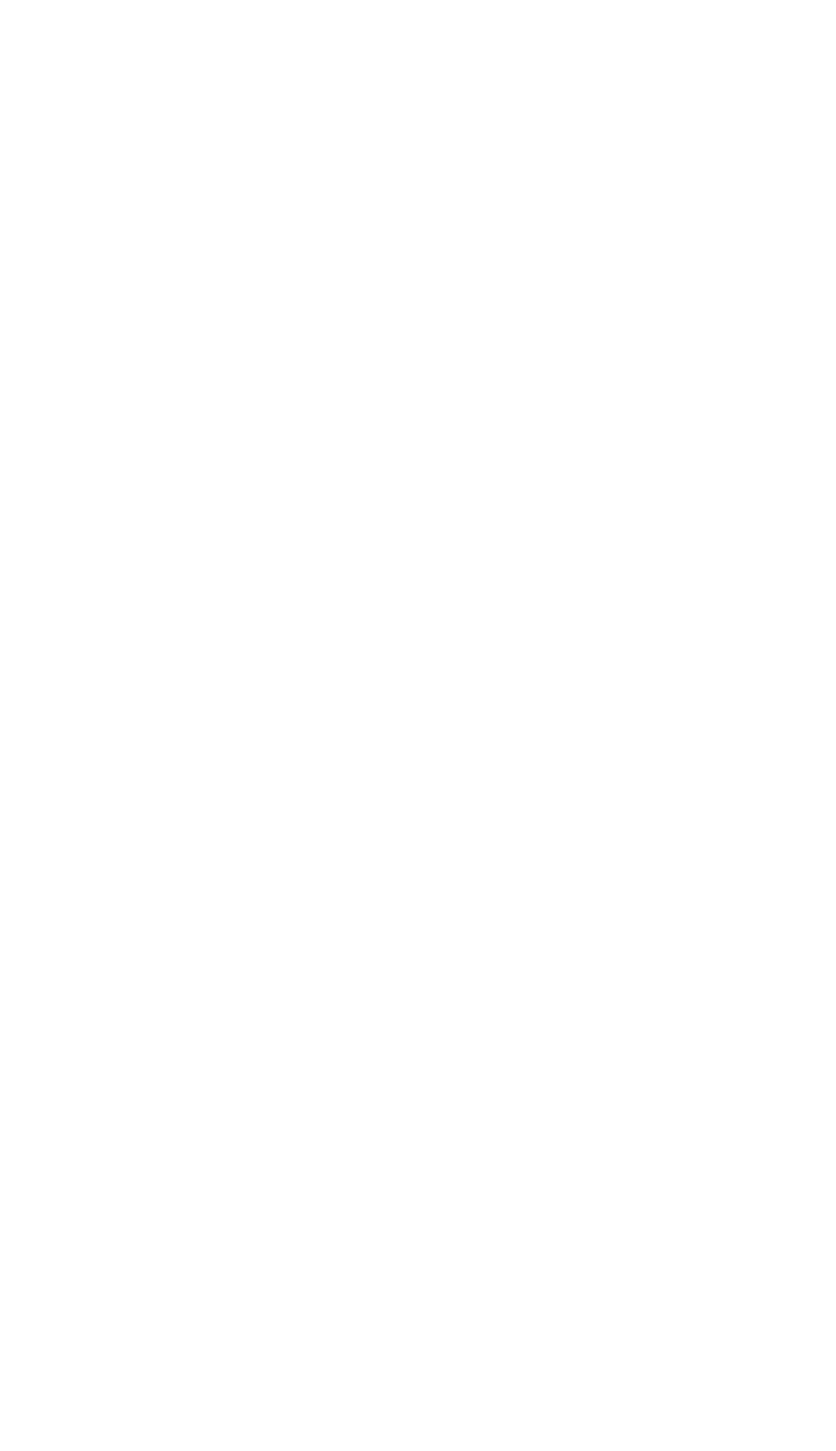
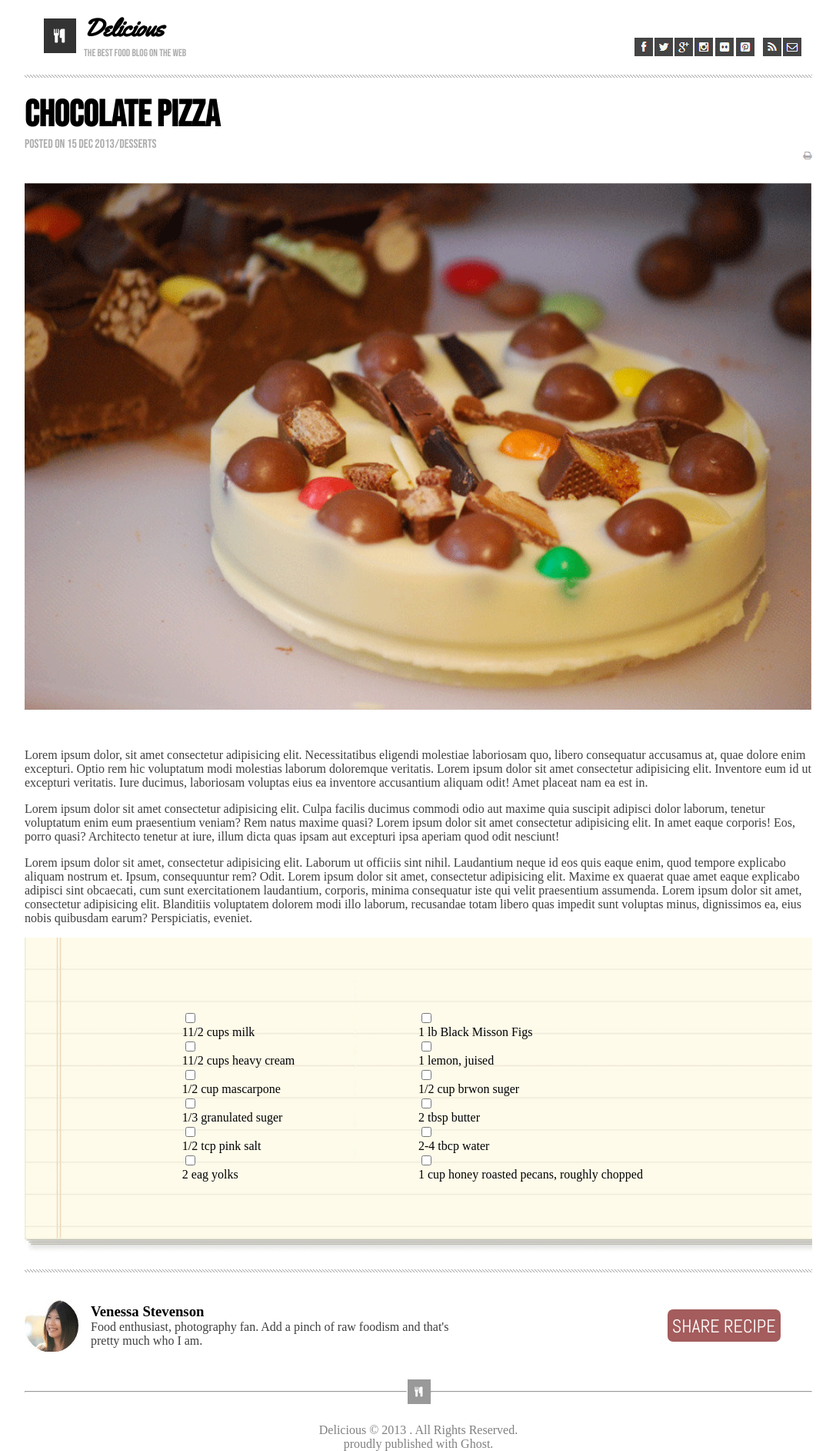
Before and after one commit to BasharDamen/chocolate-pizza, a plain HTML site: page index.html in a window 1280 px wide. Shown: the whole page at 77% size, without its empty margins (96-1183 px from the left). Before the commit the page ends 800 px from the top, so only its background shows below. Drawn offline with Linux system fonts and the light colour scheme.

Commit message:
chocopizza

```diff
--- a/index.html
+++ b/index.html
@@ -5,26 +5,129 @@
     <meta http-equiv="X-UA-Compatible" content="IE=edge">
     <meta name="viewport" content="width=device-width, initial-scale=1.0">
     <title>chocolate-pizza</title>
+    <link rel="stylesheet" href="stylesheet.css">
 </head>
 <body>
     <header>
-        <nav>
+        <div id="logo">
 
-        </nav>
+            <div>
+                <img src="img/logo.png" alt="" >
+
+            </div>
+            <div>
+                <h1>Delicious</h1>
+                <small>THE BEST FOOD BLOG ON THE WEB</small>
+            </div>
+        </div>
+        <div id="navs">
+            <div id="nav1">
+                <a href="https://www.facebook.com/" target="_blank"><img src="img/fb-icon.png" alt="facebook"></a>
+
+                <a href="https://twitter.com/" target="_blank"><img src="img/twit-icon.png" alt="twiter"></a>
+
+                <a href="" target="_blank"><img src="img/gp-icon.png" alt="google plus"></a>
+
+                <a href="https://www.instagram.com/" target="_blank"><img src="img/insta-icon.png" alt="instagram"></a>
+
+                <a href="" target="_blank"><img src="img/flic-icon.png" alt="flic"></a>
+
+                <a href="https://www.pinterest.com/" target="_blank"><img src="img/pint-icon.png" alt="painterest"></a>
+
+            </div>
+
+            <div id="nav2">
+                <a href="" target="_blank"><img src="img/rss-icon.png" alt="RSS"></a>
+                <a href="" target="_blank"><img src="img/mail-icon.png" alt="painterest"></a>
+            </div>
+        </div>
     </header>
+    <div class="imgBorder"></div>
     <main>
-        <h1>
+        <section>
+            <div id="title">
+                <h1>chocolate Pizza</h1>
+                <p>POSTED ON 15 DEC 2013/DESSERTS</p>
+                <img src="img/print-icon.png" alt="Print" >
 
-        </h1>
-        <section id="hero">
+            </div>
+            <div id="hero">
+                <img src="img/choco-pizza.png" alt="">
+            </div>
+            <div >
+                <article>
+                    <p>     Lorem ipsum dolor, sit amet consectetur adipisicing elit. Necessitatibus eligendi molestiae laboriosam quo, libero consequatur accusamus at, quae dolore enim excepturi. Optio rem hic voluptatum modi molestias laborum doloremque veritatis. Lorem ipsum dolor sit amet consectetur adipisicing elit. Inventore eum id ut excepturi veritatis. Iure ducimus, laboriosam voluptas eius ea inventore accusantium aliquam odit! Amet placeat nam ea est in.</p>
+                    <p>     Lorem ipsum dolor sit amet consectetur adipisicing elit. Culpa facilis ducimus commodi odio aut maxime quia suscipit adipisci dolor laborum, tenetur voluptatum enim eum praesentium veniam? Rem natus maxime quasi? Lorem ipsum dolor sit amet consectetur adipisicing elit. In amet eaque corporis! Eos, porro quasi? Architecto tenetur at iure, illum dicta quas ipsam aut excepturi ipsa aperiam quod odit nesciunt!</p>
 
-        </section>
-        <section>
+                    <p>     Lorem ipsum dolor sit amet, consectetur adipisicing elit. Laborum ut officiis sint nihil. Laudantium neque id eos quis eaque enim, quod tempore explicabo aliquam nostrum et. Ipsum, consequuntur rem? Odit. Lorem ipsum dolor sit amet, consectetur adipisicing elit. Maxime ex quaerat quae amet eaque explicabo adipisci sint obcaecati, cum sunt exercitationem laudantium, corporis, minima consequatur iste qui velit praesentium assumenda. Lorem ipsum dolor sit amet, consectetur adipisicing elit. Blanditiis voluptatem dolorem modi illo laborum, recusandae totam libero quas impedit sunt voluptas minus, dignissimos ea, eius nobis quibusdam earum? Perspiciatis, eveniet.</p>
 
-        </section>
-        <section>
+                </article>
+            </div>
+            <div id="checkbox">
+              <div>
 
+                  <input type="checkbox" id="td1">
+                  <label for="td1">11/2 cups milk</label>
+
+                  <input type="checkbox" id="td2">
+                  <label for="td2">11/2 cups heavy cream</label>
+
+                  <input type="checkbox" id="td3">
+                  <label for="td3">1/2 cup mascarpone</label>
+
+                  <input type="checkbox" id="td4">
+                  <label for="td4">1/3 granulated suger</label>
+
+                  <input type="checkbox" id="td5">
+                  <label for="td5">1/2 tcp pink salt</label>
+
+                  <input type="checkbox" id="td6">
+                  <label for="td6">2 eag yolks</label>
+                </div>
+                <div>
+
+                    <input type="checkbox" id="td7">
+                    <label for="td7">1 lb Black Misson Figs</label>
+
+                    <input type="checkbox" id="td8">
+                    <label for="td8">1 lemon, juised </label>
+
+                    <input type="checkbox" id="td9">
+                    <label for="td9">1/2 cup brwon suger</label>
+
+                    <input type="checkbox" id="td10">
+                    <label for="td10">2 tbsp butter</label>
+
+                    <input type="checkbox" id="td11">
+                    <label for="td11">2-4 tbcp water</label>
+
+                    <input type="checkbox" id="td12">
+                    <label for="td12">1 cup honey roasted pecans, roughly chopped</label>
+                </div>
+                </div>
+                <div class="imgBorder"></div>
+                <div id="venessa">
+                    <img src="img/van-pic.png" alt="">
+                    <article>
+                        <h3>Venessa Stevenson</h3>
+                        <p>Food enthusiast, photography fan. Add a pinch of raw foodism and that's pretty much who I am.</p>
+                    </article>
+
+
+                    <button type="submit">SHARE RECIPE</button>
+                </div>
+                <div id="hr">
+                    <hr>
+                    <img src="img/small-logo.jpg" alt="">
+                    <hr>
+                </div>
         </section>
     </main>
+
+
+    <footer>
+        Delicious &copy; 2013 . All Rights Reserved. <br>
+        proudly published with Ghost.
+    </footer>
 </body>
 </html>
--- a/stylesheet.css
+++ b/stylesheet.css
@@ -0,0 +1,177 @@
+@import url('https://fonts.googleapis.com/css2?family=Abel&family=Archivo+Black&family=Bebas+Neue&family=Overpass:wght@200&family=Pacifico&family=Yellowtail&display=swap');
+
+
+*{
+    box-sizing: border-box;
+}
+
+body {
+    position: relative;
+    width: 80%;
+    margin: 0 auto;
+    padding: 0 0;
+}
+
+header {
+    position: static;
+    display: flex;
+    flex-direction: row;
+    justify-content: space-between;
+    margin: 15px;
+}
+
+
+
+    div#logo {
+        display: flex;
+        flex-direction: row;
+        align-items: center;
+    }
+
+        #logo img {
+            padding: 0 0;
+            margin: 0 10px;
+            display: block;
+        }
+
+
+        #logo h1 , #logo small{
+
+            padding: 0 0;
+            margin: 0 0;
+
+
+        }
+
+        #logo h1{
+            font-family: 'Yellowtail', cursive;
+        }
+
+        #logo small{
+
+            font-family: 'Bebas Neue', cursive;
+            color: #808080a6;
+        }
+
+    div#navs {
+        display: flex;
+        flex-direction: row;
+        align-items: flex-end;
+    }
+
+        div#nav1 {
+            padding: 0 0;
+            margin: 0 13px;
+        }
+
+        #navs a{
+
+            padding: 0 0;
+            margin: 0px -1px;
+
+        }
+
+.imgBorder{
+    background-image: url(img/hr-img.jpg);
+    background-repeat: repeat-x;
+    height: 4px;
+    margin: 20px 0;
+}
+
+
+div#title h1 {
+    font-size: -webkit-xxx-large;
+    padding: 0 0;
+    margin: 0 0 0 0;
+    font-family: 'Bebas Neue', cursive;
+
+}
+
+div#title p{
+    margin: 0 0;
+    font-family: 'Bebas Neue', cursive;
+    color: #808080a6;
+}
+
+#title img {
+    margin: 0 0;
+    padding: 0 0;
+    float: right;
+}
+
+div#hero img {
+    padding: 0 0;
+    margin: 30px 0;
+    width: 100%;
+}
+
+#checkbox {
+    background-image: url(img/list-bg.jpg);
+    background-size: cover;
+    background-repeat: no-repeat;
+    height: 411px;
+    display: flex;
+    flex-direction: row;
+    align-items: center;
+    justify-content: center;
+}
+
+#checkbox div {
+    display: inline-flex;
+    align-items: flex-start;
+    width: 30%;
+    flex-direction: column;
+}
+
+
+div#venessa {
+    margin: 35px 0;
+    display: flex;
+    flex-direction: row;
+    justify-content: flex-start;
+    align-items: center;
+}
+
+#venessa article h3, #venessa article p {
+    margin: 0 15px;
+    width: 75%;
+}
+
+p , small{
+    color: #3f3f3f;
+}
+
+#venessa button {
+    position: relative;
+    margin: 0 0 0 120px;
+    font-size: x-large;
+    background-color: #a45c5c;
+    color: white;
+    height: 42px;
+    border-radius: 7px;
+    border-style: none;
+    font-family: 'Abel', sans-serif;
+
+}
+
+footer {
+    clear: both;
+    display: flex;
+    flex-direction: column;
+    align-content: center;
+    align-items: center;
+    text-align: center;
+    color: gray;
+}
+
+div#hr {
+    position: relative;
+    display: flex;
+    flex-direction: row;
+    align-items: center;
+    margin: 25px 0;
+}
+
+hr{
+    width: 100%;
+}
```
Also changed, not shown: .eslintrc.json (added), img/PREVIEW.jpg (added), img/choco-pizza.png (added), img/fb-icon.png (added), img/flic-icon.png (added), img/gp-icon.png (added), img/hr-img.jpg (added), img/insta-icon.png (added), img/list-bg.jpg (added), img/logo.png (added), img/mail-icon.png (added), img/pint-icon.png (added), img/print-icon.png (added), img/rss-icon.png (added), 3 more files, 1 other file.
